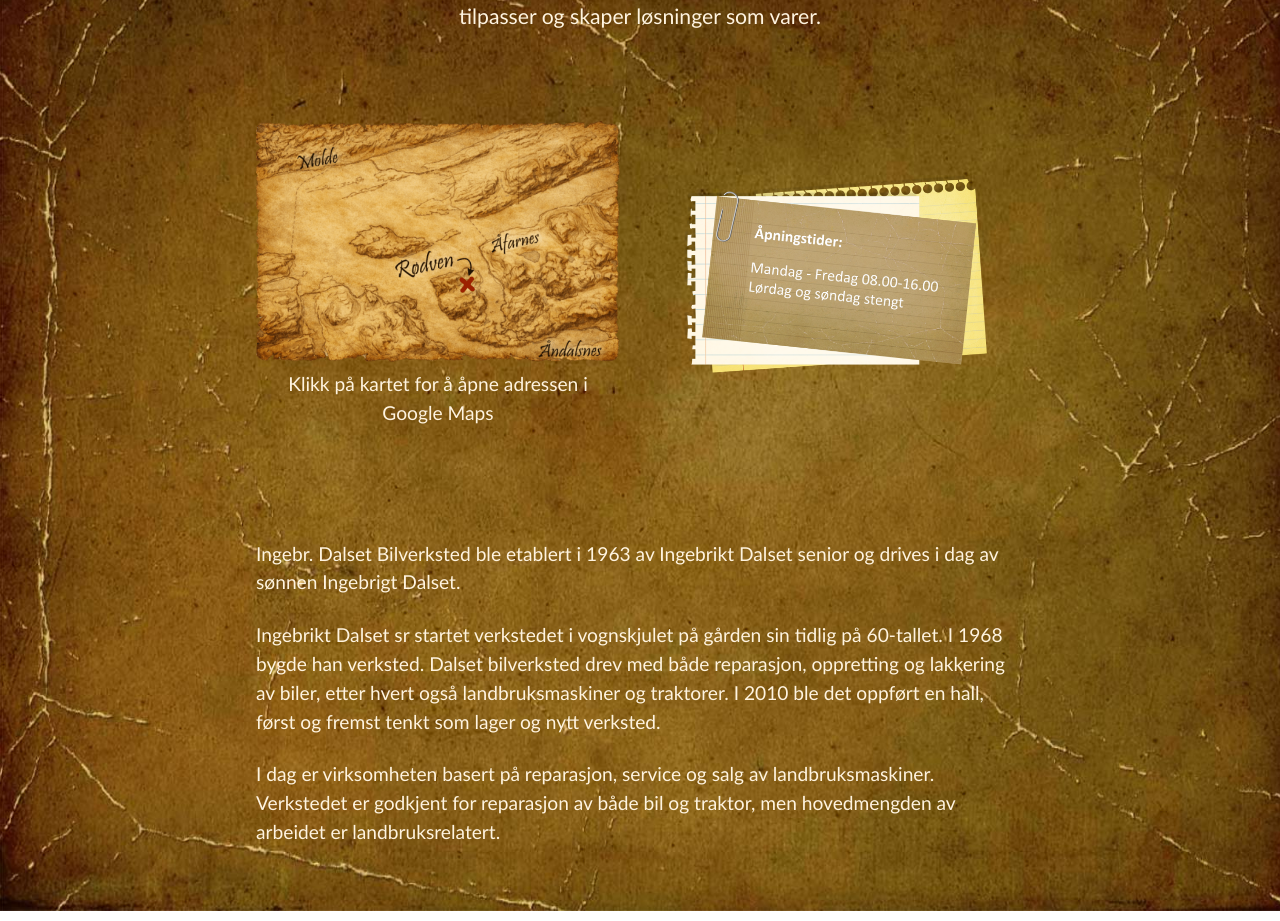
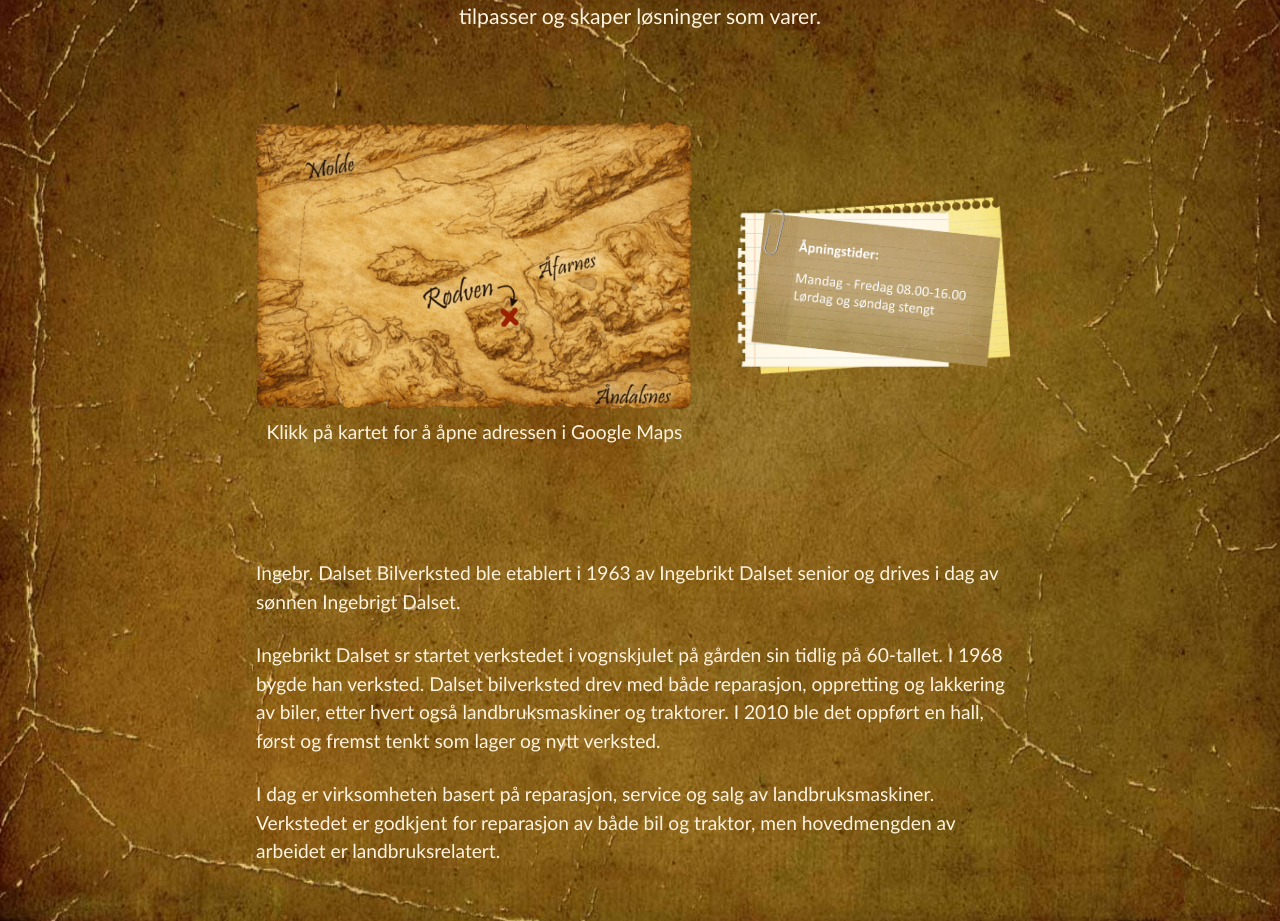
Before and after one commit to PaulusG/dalset-2026, a Next.js app: page /kontakt in a window 1280 px wide. Shown: the part 1320-2241 px from the top of the page. Built offline with nearby package versions, Linux system fonts and the light colour scheme; no server answers.

Commit message:
Kontakt: øk kart størrelse med flex-[1.5] og max-w-xl
Co-authored-by: Cursor <cursoragent@cursor.com>

```diff
--- a/app/kontakt/page.tsx
+++ b/app/kontakt/page.tsx
@@ -107,19 +107,19 @@ export default function KontaktPage() {
         {/* Map + opening hours */}
         <div className="contact-map-hours w-full py-12">
           <div className="contact-map-hours__inner flex w-full max-w-none flex-col gap-10 px-[5%] lg:px-[20%] lg:flex-row lg:items-center lg:justify-center">
-            <div className="contact-map-hours__map flex flex-1 flex-col items-center">
+            <div className="contact-map-hours__map flex flex-[1.5] flex-col items-center">
               <Link
                 href={GOOGLE_MAPS_URL}
                 target="_blank"
                 rel="noopener noreferrer"
-                className="block"
+                className="block w-full"
               >
                 <Image
                   src="/images/minimized/Kontaktsiden Vintage kart red2.png"
                   alt="Kart"
                   width={500}
                   height={375}
-                  className="h-auto w-full max-w-lg object-contain"
+                  className="h-auto w-full max-w-xl object-contain"
                 />
               </Link>
               <p className="contact-map-hours__caption mt-2 text-center [color:var(--color-text)] [font-size:var(--font-size-base)]">
```
